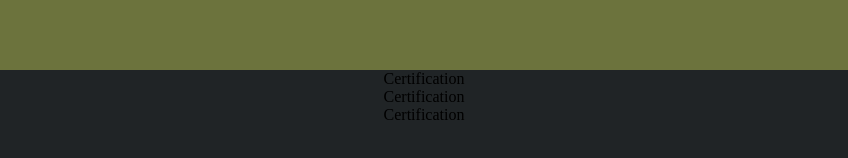
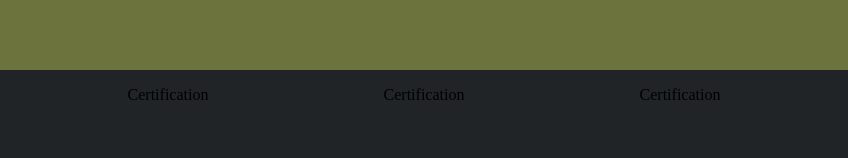
Before and after one commit to oakuopus/Portfolio, a plain HTML site: page index.html in a window 1280 px wide. Shown: the part 680-838 px from the top of the page, 216-1064 px from the left. Drawn offline with nearby package versions, Linux system fonts and the light colour scheme; files that its build step writes are made by us from their sources.

Commit message:
Add files via upload

```diff
--- a/index.html
+++ b/index.html
@@ -29,17 +29,14 @@
         </section>
         <section class="certs-container">
             <div class="scroller" id="scroller">
-                <div id="cert-img1, certification">
+                <div id="cert-img1" class="certification">
                     Certification
-                    <!-- <img src="" alt="Certification #1"> -->
                 </div>
-                <div id="cert-img2">
+                <div id="cert-img2" class="certification">
                     Certification
-                    <!-- <img src="" alt="Certification #2"> -->
                 </div>
-                <div id="cert-img3">
+                <div id="cert-img3" class="certification">
                     Certification
-                    <!-- <img src="" alt="Certification #3" id="> -->
                 </div>
             </div>
         </section>
--- a/styles.scss
+++ b/styles.scss
@@ -87,10 +87,13 @@
         display: flex;
         .scroller{
             height: 28rem;
+            display: flex;
+            justify-content: space-between;
+            margin: auto;
             .certification{
                 width: 20vw;
                 height: 24rem;
-                background-color: color("primary");
+                background-color: color("secondary");
                 color: white("white");
             }
             #cert-img1{
```
